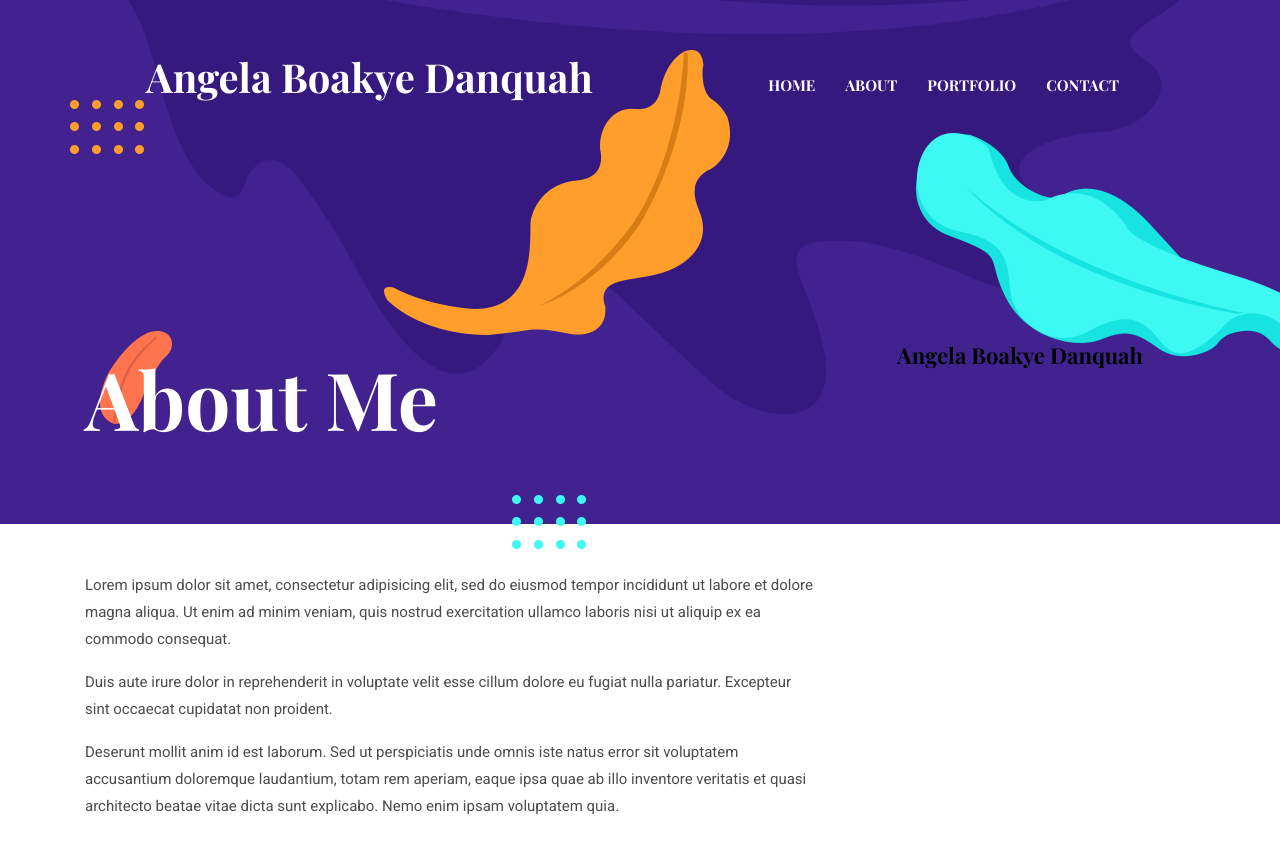
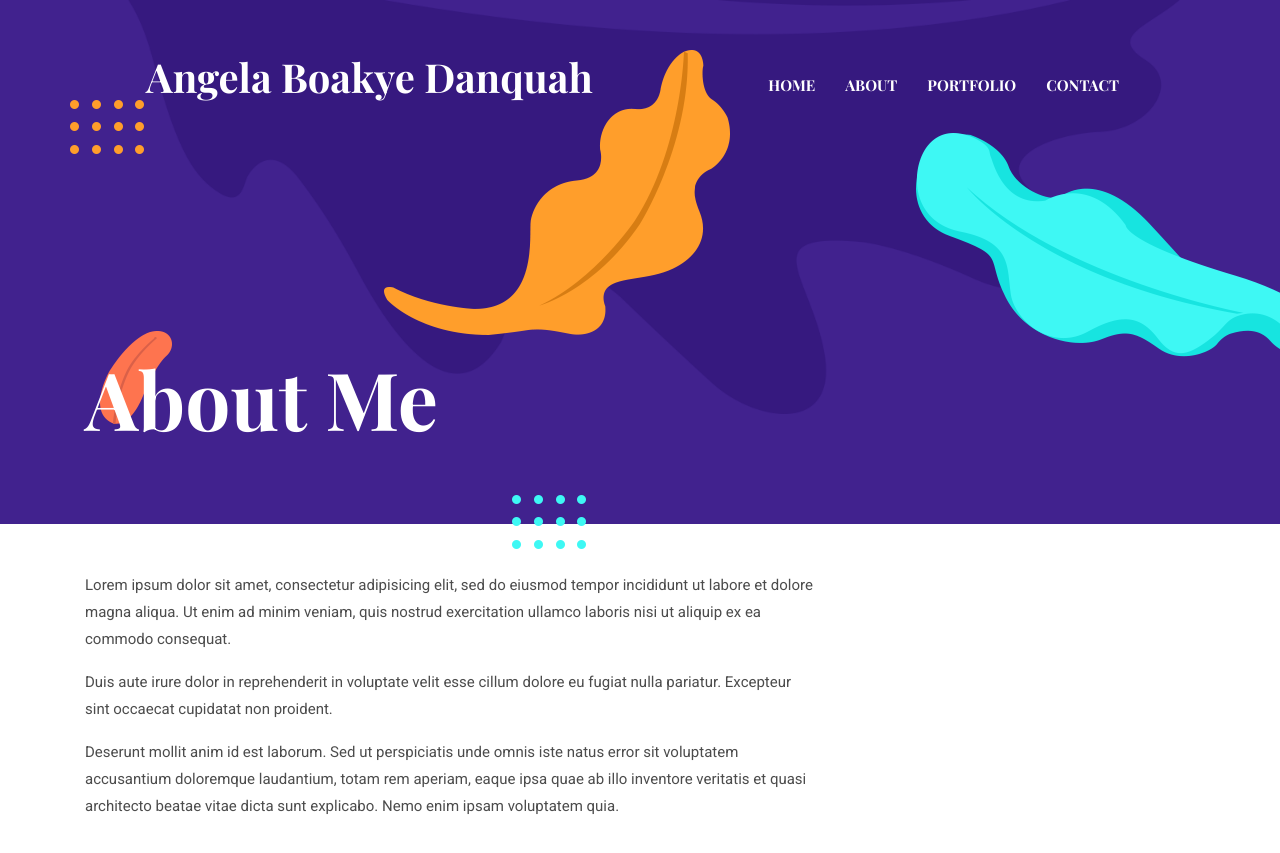
Before and after one commit to aab5zd/aab5zd.github.io, a Jekyll site: the page built from _pages/about.md, in a window 1280 px wide and 900 px high. Shown: the top 853 px of the window. Built offline with Jekyll 4.4.1, drawn with Linux system fonts in a browser that asks for light colours.

Commit message:
Update about.md
remove extra name

```diff
--- a/_pages/about.md
+++ b/_pages/about.md
@@ -1,7 +1,6 @@
 ---
 layout: about
 title: About Me
-author: Angela Boakye Danquah
 ---
 
 Lorem ipsum dolor sit amet, consectetur adipisicing elit, sed do eiusmod tempor incididunt ut labore et
```
